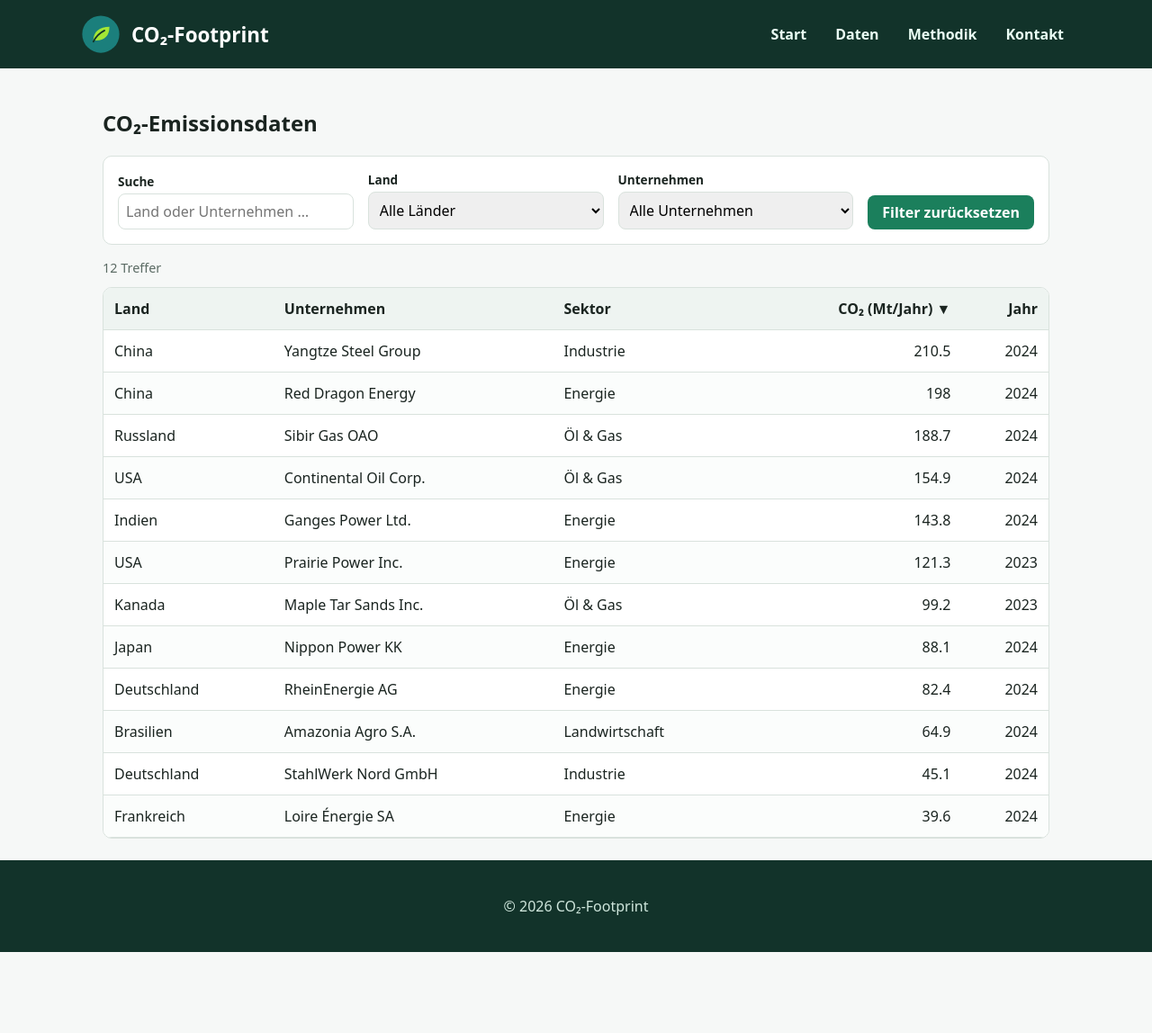
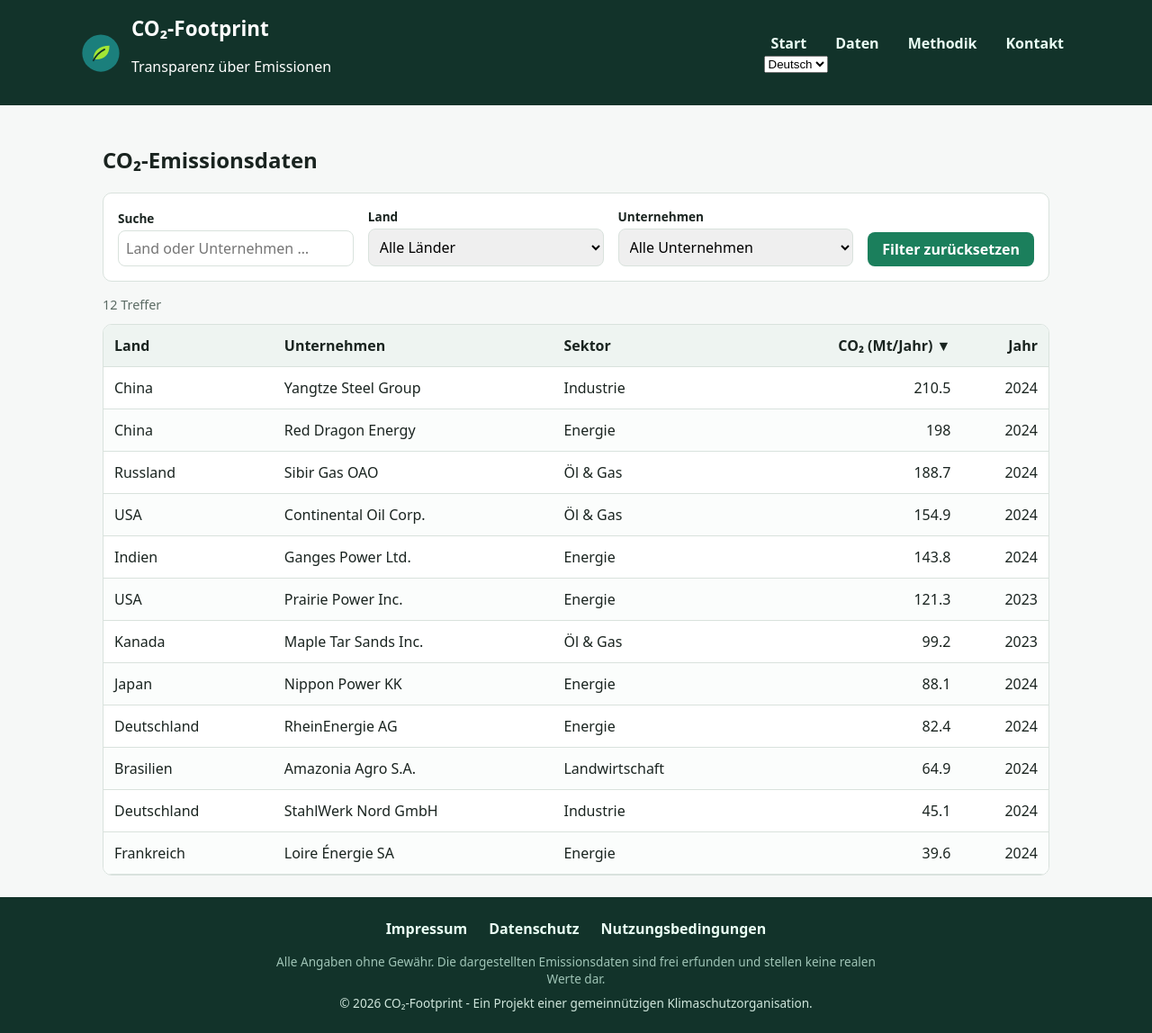
Before and after one commit to codeduyum/co2-footprint, a React (Vite) app: page / in a window 1280 px wide. Shown: the whole page at 90% size. Before the commit the page ends 1058 px from the top, so only its background shows below. Built offline with nearby package versions, Linux system fonts and the light colour scheme.

Commit message:
Translate all components and refine header layout.

```diff
--- a/src/components/EmissionsTable.jsx
+++ b/src/components/EmissionsTable.jsx
@@ -1,14 +1,7 @@
 import { useState } from 'react'
 import { emissions, countries, companies } from '../data/emissions.js'
 import { sanitizeText } from '../utils/sanitize.js'
-
-const columns = [
-  { key: 'country', label: 'Land', numeric: false },
-  { key: 'company', label: 'Unternehmen', numeric: false },
-  { key: 'sector', label: 'Sektor', numeric: false },
-  { key: 'emissions', label: 'CO₂ (Mt/Jahr)', numeric: true },
-  { key: 'year', label: 'Jahr', numeric: true },
-]
+import { useLanguage } from '../i18n/useLanguage.js'
 
 function EmissionsTable() {
   const [sortKey, setSortKey] = useState('emissions')
@@ -17,6 +10,44 @@ function EmissionsTable() {
   const [search, setSearch] = useState('')
   const [countryFilter, setCountryFilter] = useState('')
   const [companyFilter, setCompanyFilter] = useState('')
+
+  const { t, tData, lang } = useLanguage()
+
+  const columns = [
+    { key: 'country', label: t('colCountry'), numeric: false },
+    { key: 'company', label: t('colCompany'), numeric: false },
+    { key: 'sector', label: t('colSector'), numeric: false },
+    { key: 'emissions', label: t('colEmissions'), numeric: true },
+    { key: 'year', label: t('colYear'), numeric: true },
+  ]
+
+  const visibleRows = [...emissions]
+    .filter((row) => {
+      const term = search.trim().toLowerCase()
+
+      const matchesSearch =
+        term === '' ||
+        tData(row.country).toLowerCase().includes(term) ||
+        row.company.toLowerCase().includes(term)
+
+      const matchesCountry = countryFilter === '' || row.country === countryFilter
+      const matchesCompany = companyFilter === '' || row.company === companyFilter
+
+      return matchesSearch && matchesCountry && matchesCompany
+    })
+    .sort((a, b) => {
+      const valueA = a[sortKey]
+      const valueB = b[sortKey]
+
+      let result
+      if (typeof valueA === 'number') {
+        result = valueA - valueB
+      } else {
+        result = tData(valueA).localeCompare(tData(valueB), lang)
+      }
+
+      return sortDir === 'asc' ? result : -result
+    })
 
   // Klick auf Spaltenkopf
   function toggleSort(key) {
@@ -36,91 +67,63 @@ function EmissionsTable() {
     setCompanyFilter('')
   }
 
-  const visibleRows = [...emissions]
-    .filter((row) => {
-      const term = search.trim().toLowerCase()
-
-      const matchesSearch =
-        term === '' ||
-        row.country.toLowerCase().includes(term) ||
-        row.company.toLowerCase().includes(term)
-
-      const matchesCountry = countryFilter === '' || row.country === countryFilter
-      const matchesCompany = companyFilter === '' || row.company === companyFilter
-
-      return matchesSearch && matchesCountry && matchesCompany
-    })
-    .sort((a, b) => {
-      const valueA = a[sortKey]
-      const valueB = b[sortKey]
-
-      let result
-      if (typeof valueA === 'number') {
-        result = valueA - valueB
-      } else {
-        result = valueA.localeCompare(valueB, 'de')
-      }
-
-      return sortDir === 'asc' ? result : -result
-    })
-
   return (
     <section id="daten">
-      <h2>CO₂-Emissionsdaten</h2>
+      <h2>{t('tableHeading')}</h2>
 
       <div className="filters">
         <div className="filters__field">
-          <label htmlFor="search">Suche</label>
+          <label htmlFor="search">{t('filterSearch')}</label>
           <input
             id="search"
             type="text"
             autoComplete="off"
             maxLength={100}
-            placeholder="Land oder Unternehmen …"
+            placeholder={t('filterPlaceholder')}
             value={search}
             onChange={(event) => setSearch(sanitizeText(event.target.value))}
           />
         </div>
 
         <div className="filters__field">
-          <label htmlFor="country-filter">Land</label>
+          <label htmlFor="country-filter">{t('colCountry')}</label>
           <select
             id="country-filter"
             value={countryFilter}
             onChange={(event) => setCountryFilter(event.target.value)}
           >
-            <option value="">Alle Länder</option>
+            <option value="">{t('allCountries')}</option>
             {countries.map((country) => (
-              <option key={country} value={country}>
-                {country}
-              </option>
+                <option key={country} value={country}>
+                    {tData(country)}
+                </option>
             ))}
           </select>
         </div>
 
         <div className="filters__field">
-          <label htmlFor="company-filter">Unternehmen</label>
+          <label htmlFor="company-filter">{t('colCompany')}</label>
           <select
             id="company-filter"
             value={companyFilter}
             onChange={(event) => setCompanyFilter(event.target.value)}
           >
-            <option value="">Alle Unternehmen</option>
+            <option value="">{t('allCompanies')}</option>
             {companies.map((company) => (
-              <option key={company} value={company}>
-                {company}
-              </option>
+                <option key={company} value={company}>
+                    {tData(company)}
+                </option>
             ))}
           </select>
         </div>
 
         <button type="button" className="btn-reset" onClick={resetFilters}>
-          Filter zurücksetzen
+          {t('reset')}
         </button>
       </div>
 
       <p className="results-count" aria-live="polite">
-        {visibleRows.length} Treffer
+        {visibleRows.length} {t('results')}
       </p>
 
       <div className="table-wrapper">
@@ -158,15 +161,15 @@ function EmissionsTable() {
             {visibleRows.length === 0 ? (
               <tr>
                 <td colSpan={columns.length} className="no-results">
-                  Keine Einträge gefunden.
+                  {t('noResults')}
                 </td>
               </tr>
             ) : (
               visibleRows.map((row) => (
                 <tr key={row.id}>
-                  <td>{row.country}</td>
+                  <td>{tData(row.country)}</td>
                   <td>{row.company}</td>
-                  <td>{row.sector}</td>
+                  <td>{tData(row.sector)}</td>
                   <td className="num">{row.emissions}</td>
                   <td className="num">{row.year}</td>
                 </tr>
--- a/src/components/Footer.jsx
+++ b/src/components/Footer.jsx
@@ -1,9 +1,22 @@
-function Footer(){
-    return (
-        <footer className="site-footer">
-            <p>© 2026 CO₂-Footprint</p>
-        </footer>
-    )
+import { useLanguage } from '../i18n/useLanguage.js'
+
+function Footer() {
+  const { t } = useLanguage()
+
+  return (
+    <footer className="site-footer" id="kontakt">
+      <nav className="footer-links" aria-label={t('footerImprint')}>
+        <ul>
+          <li><a href="#impressum">{t('footerImprint')}</a></li>
+          <li><a href="#datenschutz">{t('footerPrivacy')}</a></li>
+          <li><a href="#nutzung">{t('footerTerms')}</a></li>
+        </ul>
+      </nav>
+
+      <p className="footer-disclaimer">{t('footerDisclaimer')}</p>
+      <p className="footer-copyright">{t('footerCopyright')}</p>
+    </footer>
+  )
 }
 
 export default Footer
--- a/src/components/Header.jsx
+++ b/src/components/Header.jsx
@@ -1,15 +1,21 @@
 import { useState } from 'react'
 import Logo from './Logo.jsx'
+import LanguageSwitcher from './LanguageSwitcher.jsx'
+import { useLanguage } from '../i18n/useLanguage.js'
 
 function Header() {
   const [menuOpen, setMenuOpen] = useState(false)
+  const { t } = useLanguage()
 
   return (
     <header className="site-header">
       <div className="site-header__inner">
         <div className="brand">
           <Logo size={44} />
-          <h1 className="brand__title">CO₂-Footprint</h1>
+          <div>
+            <h1 className="brand__title">CO₂-Footprint</h1>
+            <p className="brand__tagline">{t('tagline')}</p>
+          </div>
         </div>
 
         <button
@@ -19,7 +25,7 @@ function Header() {
           onClick={() => setMenuOpen(!menuOpen)}
         >
           <span className="visually-hidden">
-            {menuOpen ? 'Menü schließen' : 'Menü öffnen'}
+            {menuOpen ? t('menuClose') : t('menuOpen')}
           </span>
           <span className="nav-toggle__bar" aria-hidden="true"></span>
           <span className="nav-toggle__bar" aria-hidden="true"></span>
@@ -29,14 +35,15 @@ function Header() {
         <nav
           id="global-nav"
           className={menuOpen ? 'global-nav global-nav--open' : 'global-nav'}
-          aria-label="Hauptnavigation"
+          aria-label={t('navStart')}
         >
           <ul>
-            <li><a href="#start" onClick={() => setMenuOpen(false)}>Start</a></li>
-            <li><a href="#daten" onClick={() => setMenuOpen(false)}>Daten</a></li>
-            <li><a href="#methodik" onClick={() => setMenuOpen(false)}>Methodik</a></li>
-            <li><a href="#kontakt" onClick={() => setMenuOpen(false)}>Kontakt</a></li>
+            <li><a href="#start" onClick={() => setMenuOpen(false)}>{t('navStart')}</a></li>
+            <li><a href="#daten" onClick={() => setMenuOpen(false)}>{t('navData')}</a></li>
+            <li><a href="#methodik" onClick={() => setMenuOpen(false)}>{t('navMethod')}</a></li>
+            <li><a href="#kontakt" onClick={() => setMenuOpen(false)}>{t('navContact')}</a></li>
           </ul>
+          <LanguageSwitcher />
         </nav>
       </div>
     </header>
--- a/src/index.css
+++ b/src/index.css
@@ -227,6 +227,38 @@ body {
   padding: 2rem;
 }
 
+.footer-links ul {
+  list-style: none;
+  display: flex;
+  flex-wrap: wrap;
+  justify-content: center;
+  gap: 1.5rem;
+  margin: 0 0 1rem;
+  padding: 0;
+}
+
+.footer-links a {
+  color: #eafff5;
+  text-decoration: none;
+  font-weight: 600;
+}
+
+.footer-links a:hover {
+  text-decoration: underline;
+}
+
+.footer-disclaimer {
+  font-size: 0.85rem;
+  color: #9fc4b6;
+  max-width: 700px;
+  margin: 0 auto 0.5rem;
+}
+
+.footer-copyright {
+  font-size: 0.85rem;
+  margin: 0;
+}
+
 /* Tablet */
 @media (max-width: 900px) {
   .content{
```
